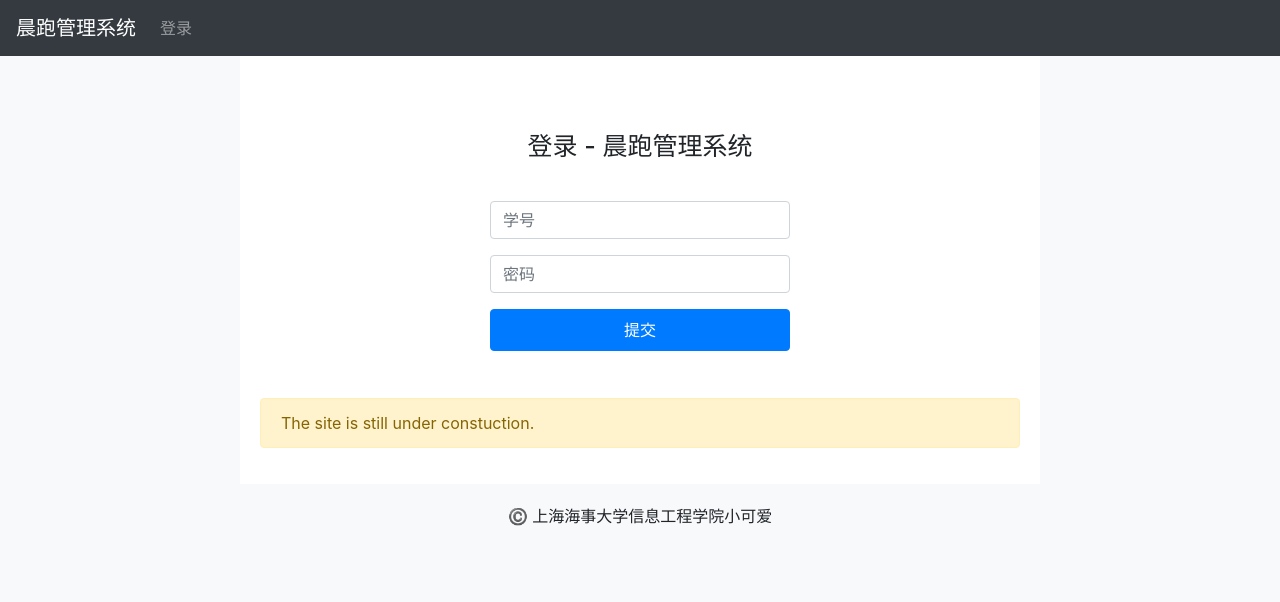
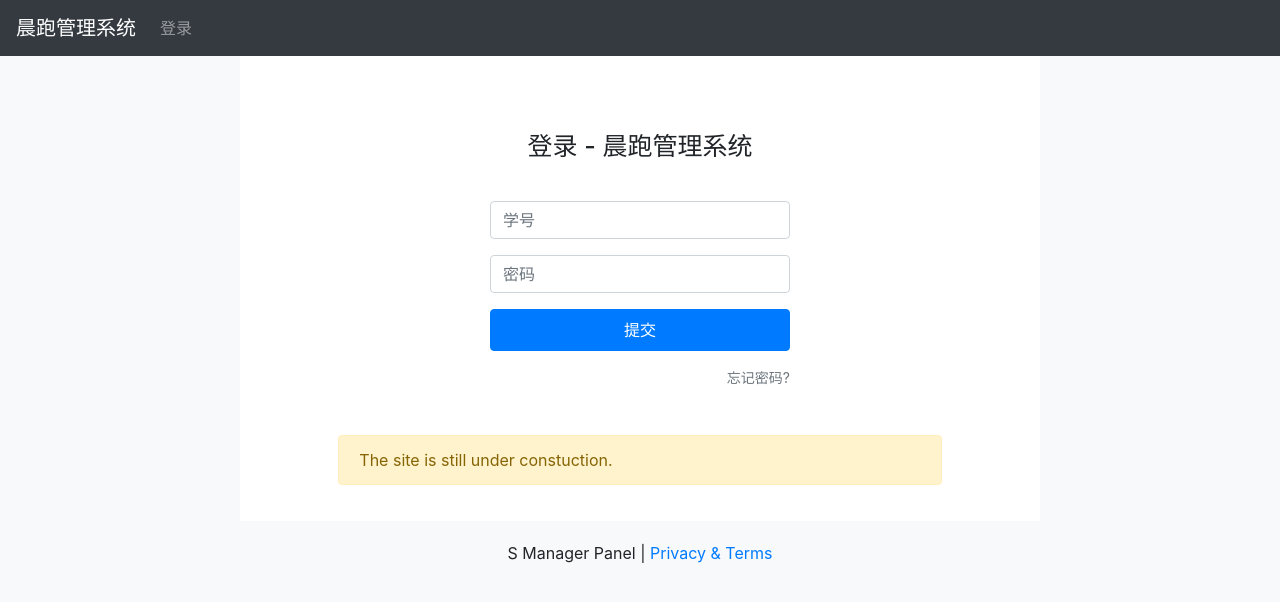
Before and after one commit to aqutor/SMangerPanel, a React (Create React App) app: page / in a window 1280 px wide. Shown: the top 602 px of the page. Built offline with nearby package versions, Linux system fonts and the light colour scheme; the HTML template or start-up script is replaced by a standard one.

Commit message:
Added login API

```diff
--- a/src/App.js
+++ b/src/App.js
@@ -2,8 +2,11 @@ import React from 'react';
 import './App.css';
 import Login from './Container/Login/Login';
 import Navbar from './Component/Navbar/Navbar';
+import Footer from './Component/Footer/Footer';
+
 import 'bootstrap/dist/css/bootstrap.min.css';
-import Alert from 'react-bootstrap/Alert';
+
+
 
 function App() {
   return (
@@ -15,14 +18,9 @@ function App() {
 
       <body>
         <Login />
-
-        <Alert variant = 'warning' id = 'alertWarn'> The site is still under constuction. </Alert>
       </body>
 
-      <footer>
-        <p> ©️ 上海海事大学信息工程学院小可爱 </p>
-      </footer>
-
+    <Footer />
     </div>
   );
 }
--- /dev/null
+++ b/src/Component/Footer/Footer.js
@@ -0,0 +1,10 @@
+import React from 'react';
+
+ const footer = () => {
+    return(
+        <footer>
+            <p> S Manager Panel | <a href="https://io.airscr.com/privacy-and-terms/" target="_blank" rel="noopener noreferrer">Privacy &amp; Terms</a></p>
+        </footer>
+    )
+ }
+ export default footer;
--- /dev/null
+++ b/src/Component/LoginForm/LoginForm.css
@@ -0,0 +1,4 @@
+.text-muted {
+    text-align: right;
+    font-size: 14px;
+}
--- a/src/Component/LoginForm/LoginForm.js
+++ b/src/Component/LoginForm/LoginForm.js
@@ -1,28 +1,108 @@
-import React from 'react';
+import React, { Component } from 'react';
 import 'bootstrap/dist/css/bootstrap.min.css';
 import Form from 'react-bootstrap/Form';
 import Button from 'react-bootstrap/Button';
+import './LoginForm.css';
+import Container from 'react-bootstrap/Container';
+import Col from 'react-bootstrap/Col';
+import Row from 'react-bootstrap/Row';
+import Alert from 'react-bootstrap/Alert';
+import axios from 'axios';
 
-const loginForm = () => {
+
+class LoginForm extends Component {
+
+    state = {
+        username: null,
+        password: null,
+        msg: '',
+        ifClicked: false,
+        info: null,
+    }
+
+    usernameChangeHandler = (event) => {
+        this.setState({
+            username: event.target.value,
+        })
+    }
+
+    passwordChangeHandler = (event) => {
+        this.setState({
+            password: event.target.value,
+        })
+    }
+
+
+
+
+    postCredHandler = () => {
+        this.setState({
+            ifClicked: true,
+        });
+
+        const postData = {
+            sid: this.state.username,
+            pwd: this.state.password,
+        }
+
+        axios.post('https://smp-api.cloud.airscr.com/api/login', postData)
+            .then((res) => {
+                this.setState({
+                    info: res,
+                })
+                console.log("RESPONSE RECEIVED: ", this.state.info);
+                console.log(res);
+              })
+              .catch((err) => {
+
+                console.log("AXIOS ERROR: ", err);
+              })
+
+    }
+    // componentDidUpdate = () => {
+
+
+    // }
+
+
+
+
+    render() {
+        let SubmitText = '提交';
+
+        console.log(this.state);
+
         return (
+            <div>
                 <Form>
                     <Form.Group controlId="formBasicEmail">
                         <h1>登录 - 晨跑管理系统</h1>
                         <h1> </h1>
-
-                <Form.Control type="text" placeholder="学号" />
-
+                        <Form.Control type="text" placeholder="学号" onChange = {(event) => this.usernameChangeHandler(event)} />
                     </Form.Group>
 
                     <Form.Group controlId="formBasicPassword">
-                <Form.Control type="password" placeholder="密码" />
+                        <Form.Control type="password" placeholder="密码" onChange = {(event) => this.passwordChangeHandler(event)} />
                     </Form.Group>
+                        <Button block variant="primary" onClick = {this.postCredHandler}>
+                            {SubmitText}
+                        </Button>
+                        <p></p>
+                        <Form.Text className="text-muted" >
+                            忘记密码?
+                        </Form.Text>
+                </Form>
 
-            <Button variant="primary" block type="submit">
-                提交
-            </Button>
-        </Form>
+
+
+                <Container>
+                    <Row className="justify-content-md-center">
+                    <Col xs={10}><Alert variant = 'warning' id = 'alertWarn'> The site is still under constuction. </Alert></Col>
+                    </Row>
+                </Container>
+            </div>
         )
     }
+}
 
-export default loginForm;
+export default LoginForm;
--- a/src/Container/Login/Login.js
+++ b/src/Container/Login/Login.js
@@ -5,8 +5,6 @@ const login = () => {
 
     return(
         <LoginForm />
-
-
     )
 }
 
```
Also changed, not shown: public/manifest.json, 20 other files (tests, documents, lock files or other folders). Lines whose indentation alone changed are shown as unchanged.
